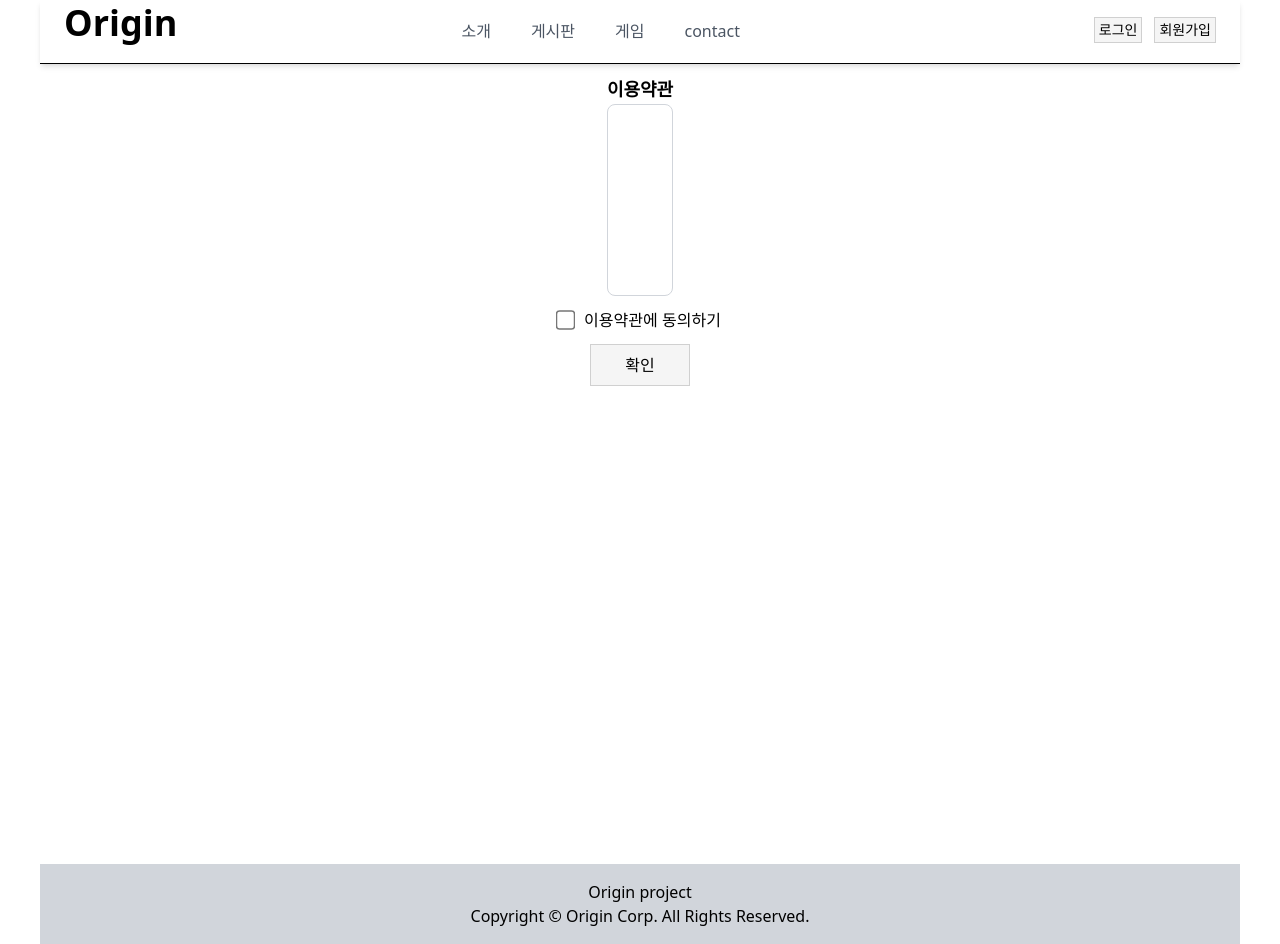
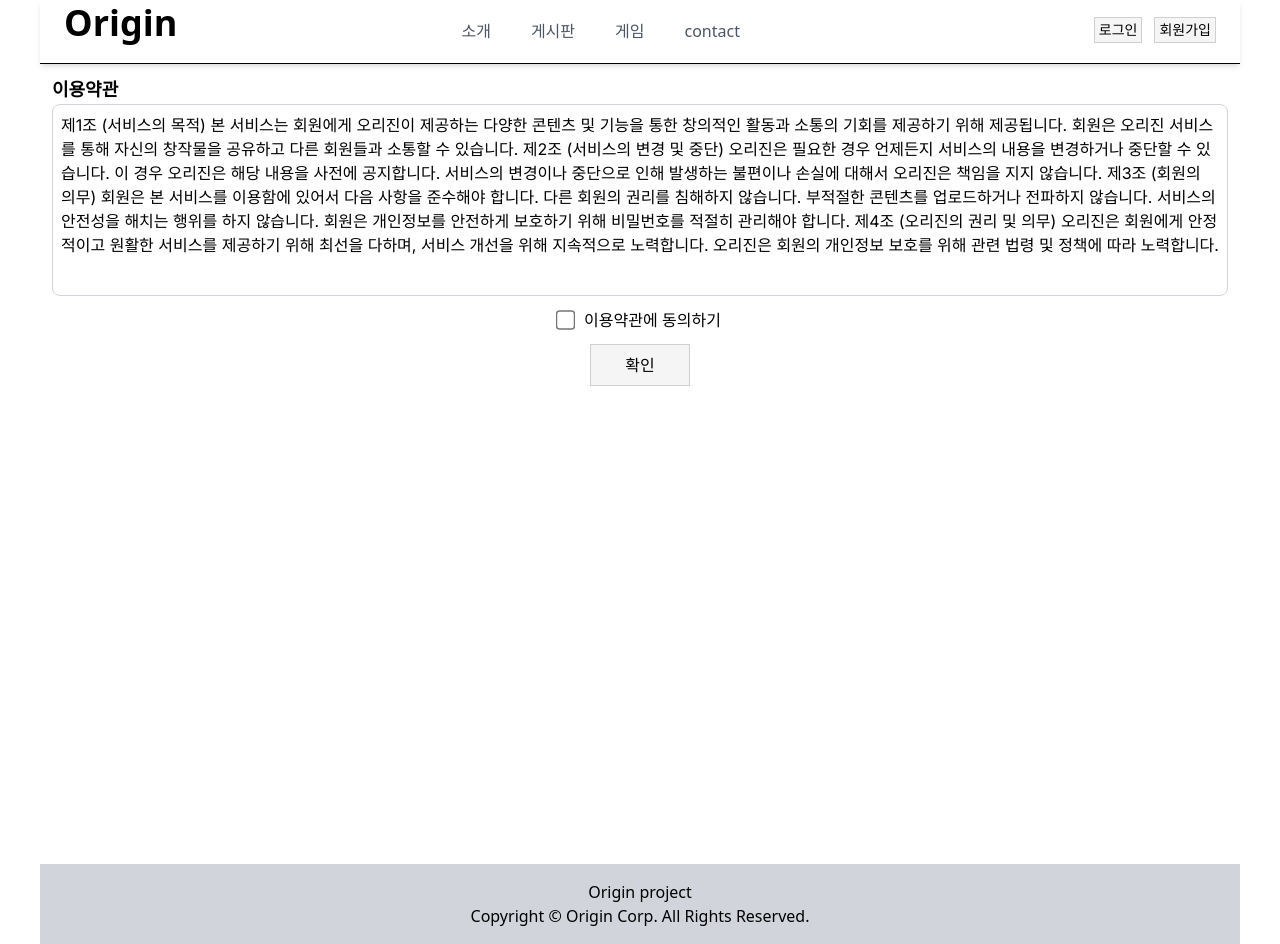
Before and after one commit to gitjoyoung/0rigin-next-project, a Next.js app: page /sign/1 in a window 1280 px wide. Built offline with nearby package versions, Linux system fonts and the light colour scheme; a web font is replaced by a local one.

Commit message:
fix:로그인 회원가입 컴포넌트

```diff
--- /dev/null
+++ b/src/constants/Auth/termsContent.js
@@ -0,0 +1,24 @@
+export const termsContent = `
+제1조 (서비스의 목적)
+본 서비스는 회원에게 오리진이 제공하는 다양한 콘텐츠 및 기능을 통한 창의적인 활동과 소통의 기회를 제공하기 위해 제공됩니다.
+
+회원은 오리진 서비스를 통해 자신의 창작물을 공유하고 다른 회원들과 소통할 수 있습니다.
+
+제2조 (서비스의 변경 및 중단)
+오리진은 필요한 경우 언제든지 서비스의 내용을 변경하거나 중단할 수 있습니다. 이 경우 오리진은 해당 내용을 사전에 공지합니다.
+
+서비스의 변경이나 중단으로 인해 발생하는 불편이나 손실에 대해서 오리진은 책임을 지지 않습니다.
+
+제3조 (회원의 의무)
+회원은 본 서비스를 이용함에 있어서 다음 사항을 준수해야 합니다.
+
+다른 회원의 권리를 침해하지 않습니다.
+부적절한 콘텐츠를 업로드하거나 전파하지 않습니다.
+서비스의 안전성을 해치는 행위를 하지 않습니다.
+회원은 개인정보를 안전하게 보호하기 위해 비밀번호를 적절히 관리해야 합니다.
+
+제4조 (오리진의 권리 및 의무)
+오리진은 회원에게 안정적이고 원활한 서비스를 제공하기 위해 최선을 다하며, 서비스 개선을 위해 지속적으로 노력합니다.
+
+오리진은 회원의 개인정보 보호를 위해 관련 법령 및 정책에 따라 노력합니다.
+`;
```
